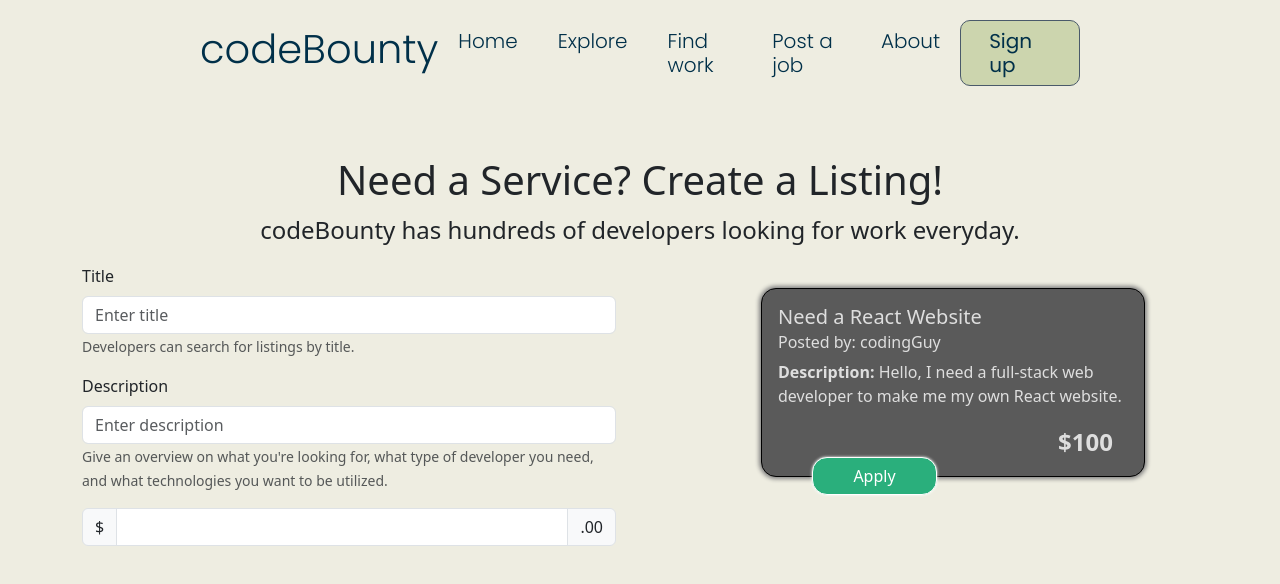
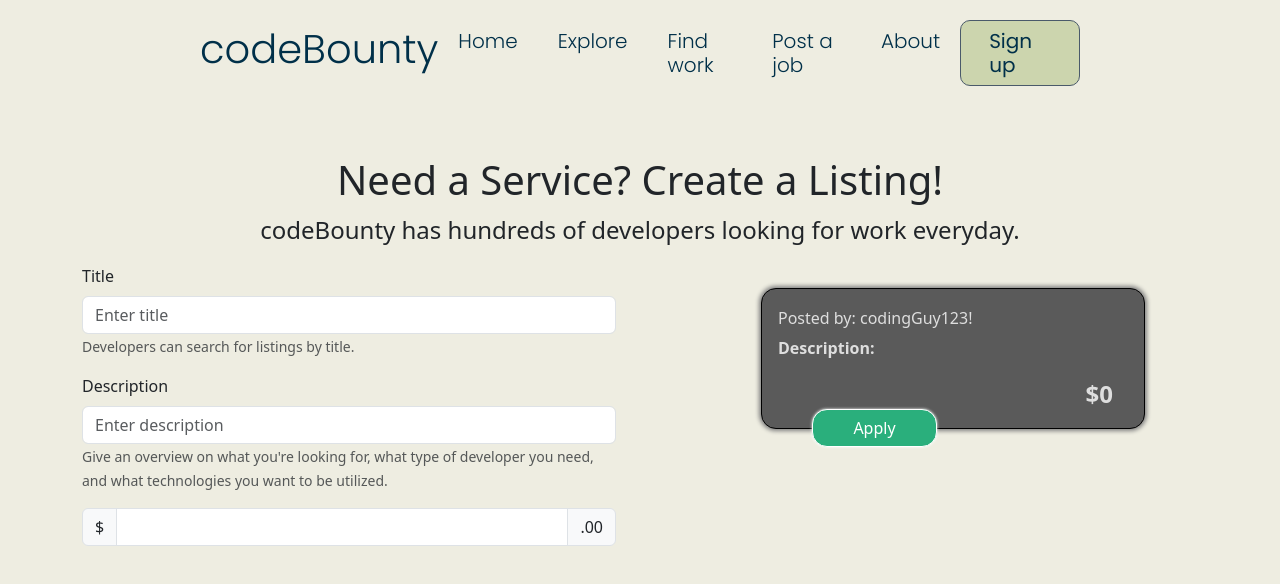
Before and after one commit to bryceberczik/codeBounty, a React (Vite) app in the folder client/: page /post-listing in a window 1280 px wide. Shown: the top 584 px of the page. Built offline with nearby package versions, Linux system fonts and the light colour scheme.

Commit message:
Created Logic to Handle Text Input Change

```diff
--- a/client/src/pages/PostAJob.tsx
+++ b/client/src/pages/PostAJob.tsx
@@ -1,9 +1,31 @@
+import { useState } from "react";
 import { Container, Col, Row } from "react-bootstrap";
-import { Form, InputGroup, Card, Button } from "react-bootstrap";
+import { Form, InputGroup } from "react-bootstrap";
 import ListingCard from "../components/ListingCard";
 import "../css/postajob.css";
 
 const PostAJob = () => {
+  const [title, setTitle] = useState("");
+  // const [poster, setPoster] = useState("");
+  const [description, setDescription] = useState("");
+  const [price, setPrice] = useState("");
+
+  const poster = "codingGuy123!";
+
+  const handleTitle = (event: React.ChangeEvent<HTMLInputElement>) => {
+    setTitle(event.target.value);
+  };
+
+  const handleDescription = (event: React.ChangeEvent<HTMLInputElement>) => {
+    setDescription(event.target.value);
+  };
+
+  const handlePrice = (event: React.ChangeEvent<HTMLInputElement>) => {
+    setPrice(event.target.value);
+  };
+
+  const formattedPrice = Number(price) || 0;
+
   return (
     <div style={{ paddingBottom: "1000px" }}>
       <div id="post-job-heading">
@@ -17,7 +39,12 @@ const PostAJob = () => {
             <Form>
               <Form.Group className="mb-3" controlId="formListingTitle">
                 <Form.Label>Title</Form.Label>
-                <Form.Control type="text" placeholder="Enter title" />
+                <Form.Control
+                  type="text"
+                  value={title}
+                  onChange={handleTitle}
+                  placeholder="Enter title"
+                />
                 <Form.Text className="text-muted">
                   Developers can search for listings by title.
                 </Form.Text>
@@ -25,7 +52,12 @@ const PostAJob = () => {
 
               <Form.Group className="mb-3" controlId="formListingDescription">
                 <Form.Label>Description</Form.Label>
-                <Form.Control type="text" placeholder="Enter description" />
+                <Form.Control
+                  type="text"
+                  value={description}
+                  onChange={handleDescription}
+                  placeholder="Enter description"
+                />
                 <Form.Text className="text-muted">
                   Give an overview on what you're looking for, what type of
                   developer you need, and what technologies you want to be
@@ -35,7 +67,11 @@ const PostAJob = () => {
 
               <InputGroup className="mb-3">
                 <InputGroup.Text>$</InputGroup.Text>
-                <Form.Control aria-label="Price (to the nearest dollar)" />
+                <Form.Control
+                  value={price}
+                  onChange={handlePrice}
+                  aria-label="Price (to the nearest dollar)"
+                />
                 <InputGroup.Text>.00</InputGroup.Text>
               </InputGroup>
             </Form>
@@ -43,10 +79,10 @@ const PostAJob = () => {
 
           <Col md={4} className="mx-auto pt-4">
             <ListingCard
-              title="Need a React Website"
-              poster="codingGuy"
-              description="Hello, I need a full-stack web developer to make me my own React website."
-              price={100}
+              title={title}
+              poster={poster}
+              description={description}
+              price={formattedPrice}
             />
           </Col>
         </Row>
```
